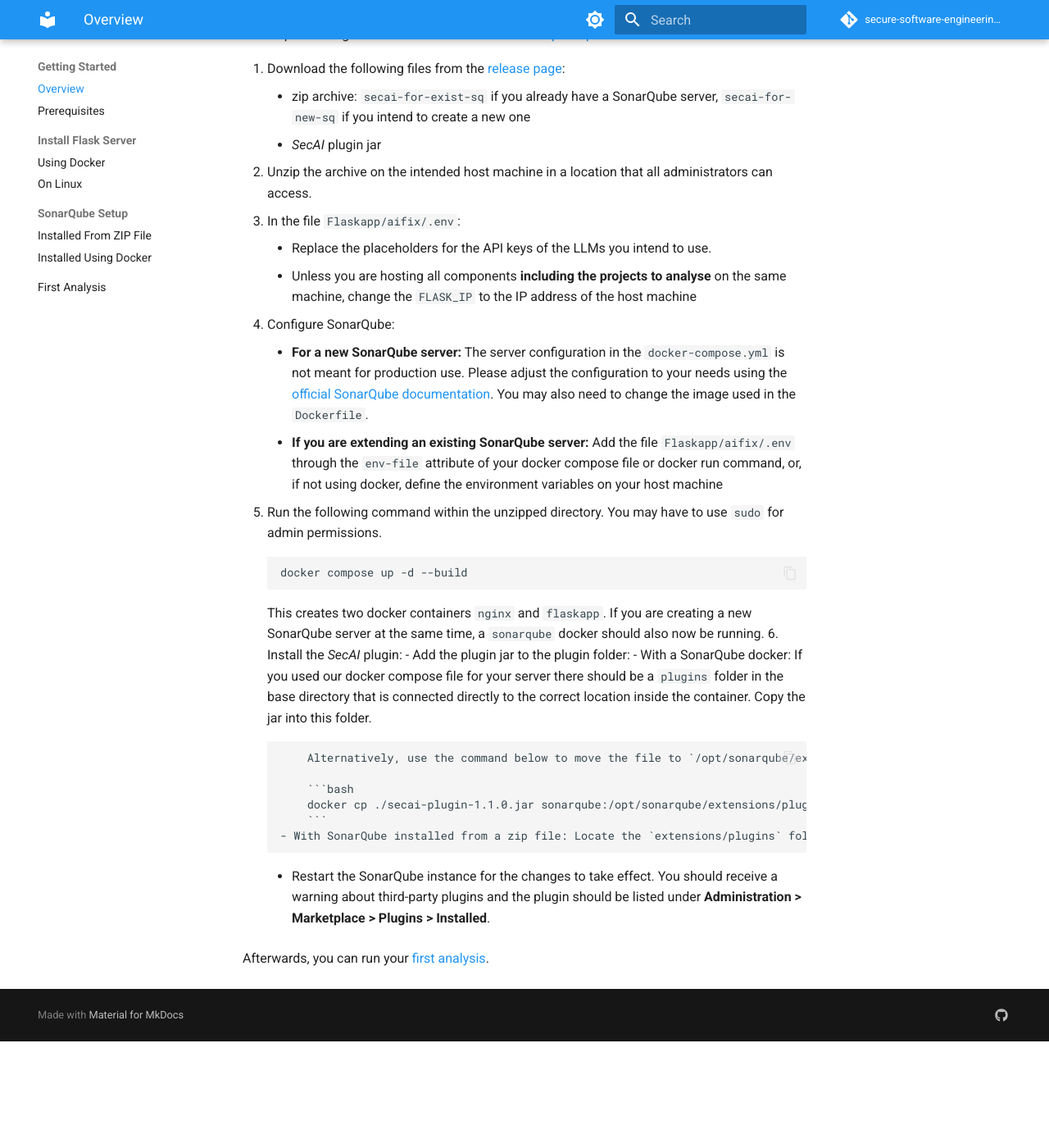
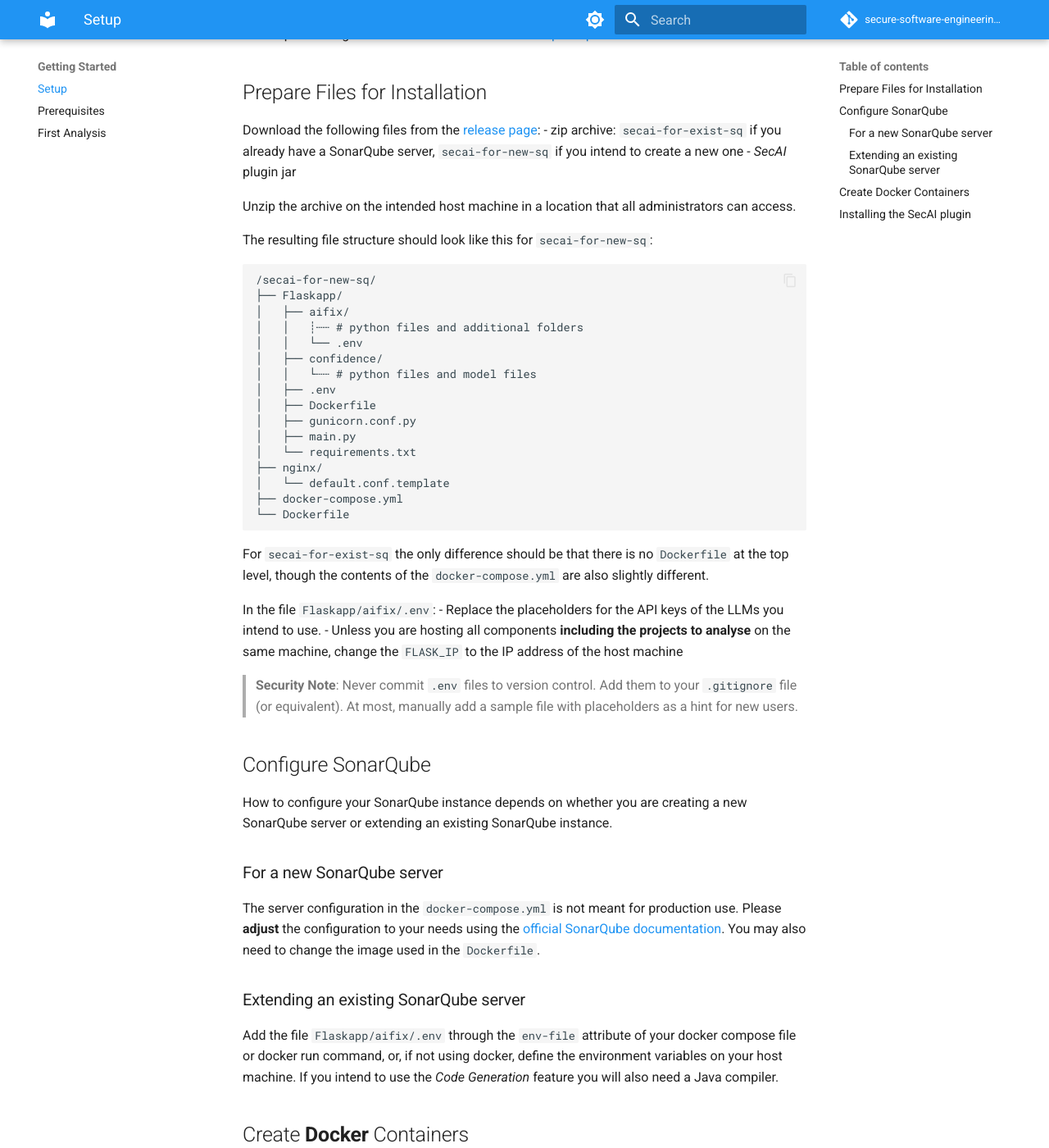
Before and after one commit to secure-software-engineering/CogniCryptSQPlugin, an MkDocs documentation site: the page built from docs/getting-started/overview.md, in a window 1280 px wide and 1400 px high, scrolled down 315 px. Shown: the whole window at 82% size. Built offline with MkDocs 1.6.1 and Material for MkDocs 9.7.7, drawn with Linux system fonts in a browser that asks for light colours; comment, search, counter and statistics services are not loaded; the version menu is left out; before the commit the page ends 1585 px from its top, so only the background shows below that; some of the changed text lies outside the part shown.

Commit message:
Updated setup overview, docs structure and start of dockerless setup+ removed unused docs files

````diff
--- a/docs/getting-started/overview.md
+++ b/docs/getting-started/overview.md
@@ -1,4 +1,4 @@
-# Overview
+# Setup
 
 *SecAI* consists of two components:
 
@@ -7,33 +7,79 @@
 
 Before proceeding with the installation check out the [prerequisites](prerequisites.md).
 
-1. Download the following files from the [release page](https://github.com/secure-software-engineering/CogniCryptSQPlugin/releases):
-    - zip archive: `secai-for-exist-sq` if you already have a SonarQube server, `secai-for-new-sq` if you intend to create a new one
-    - *SecAI* plugin jar
-2. Unzip the archive on the intended host machine in a location that all administrators can access.
-3. In the file `Flaskapp/aifix/.env`:
-    - Replace the placeholders for the API keys of the LLMs you intend to use.
-    - Unless you are hosting all components **including the projects to analyse** on the same machine, change the `FLASK_IP` to the IP address of the host machine
-4. Configure SonarQube:
-    - **For a new SonarQube server:** The server configuration in the `docker-compose.yml` is not meant for production use. Please adjust the configuration to your needs using the [official SonarQube documentation](https://docs.sonarsource.com/sonarqube-server/server-installation). You may also need to change the image used in the `Dockerfile`.
-    - **If you are extending an existing SonarQube server:** Add the file `Flaskapp/aifix/.env` through the `env-file` attribute of your docker compose file or docker run command, or, if not using docker, define the environment variables on your host machine
-5. Run the following command within the unzipped directory. You may have to use `sudo` for admin permissions.
+## Prepare Files for Installation
+
+Download the following files from the [release page](https://github.com/secure-software-engineering/CogniCryptSQPlugin/releases):
+- zip archive: `secai-for-exist-sq` if you already have a SonarQube server, `secai-for-new-sq` if you intend to create a new one
+- *SecAI* plugin jar
+
+Unzip the archive on the intended host machine in a location that all administrators can access.
+
+The resulting file structure should look like this for `secai-for-new-sq`:
+
+```
+/secai-for-new-sq/
+├── Flaskapp/
+│   ├── aifix/
+│   │   ┊┄┄ # python files and additional folders
+│   │   └── .env
+│   ├── confidence/
+│   │   └┄┄ # python files and model files
+│   ├── .env
+│   ├── Dockerfile
+│   ├── gunicorn.conf.py
+│   ├── main.py
+│   └── requirements.txt
+├── nginx/
+│   └── default.conf.template
+├── docker-compose.yml
+└── Dockerfile
+```
+
+For `secai-for-exist-sq` the only difference should be that there is no `Dockerfile` at the top level, though the contents of the `docker-compose.yml` are also slightly different.
+
+In the file `Flaskapp/aifix/.env`:
+- Replace the placeholders for the API keys of the LLMs you intend to use.
+- Unless you are hosting all components **including the projects to analyse** on the same machine, change the `FLASK_IP` to the IP address of the host machine
+
+> **Security Note**: Never commit `.env` files to version control. Add them to your `.gitignore` file (or equivalent). At most, manually add a sample file with placeholders as a hint for new users.
+
+## Configure SonarQube
+
+How to configure your SonarQube instance depends on whether you are creating a new SonarQube server or extending an existing SonarQube instance.
+
+### For a new SonarQube server
+
+The server configuration in the `docker-compose.yml` is not meant for production use. Please **adjust** the configuration to your needs using the [official SonarQube documentation](https://docs.sonarsource.com/sonarqube-server/server-installation). You may also need to change the image used in the `Dockerfile`.
+
+### Extending an existing SonarQube server
+
+Add the file `Flaskapp/aifix/.env` through the `env-file` attribute of your docker compose file or docker run command, or, if not using docker, define the environment variables on your host machine. If you intend to use the *Code Generation* feature you will also need a Java compiler.
+
+## Create **Docker** Containers
+
+Run the following command within the unzipped directory. You may have to use `sudo` for admin permissions.
+
+```bash
+docker compose up -d --build
+```
+
+This builds and runs two docker containers `nginx` and `flaskapp`. If you are creating a new SonarQube server at the same time, a `sonarqube` docker should also now be running.
+
+## Installing the *SecAI* plugin
+
+Add the plugin jar to the plugin folder:
+- **With a SonarQube docker:** If you used our docker compose file for your server there should be a `plugins` folder in the base directory that is connected directly to the correct location inside the container. Copy the jar into this folder.
+
+    Alternatively, use the command below to move the file to `/opt/sonarqube/extensions/plugins` (on the running container `sonarqube`):
 
     ```bash
-    docker compose up -d --build
+    docker cp ./secai-plugin-1.1.0.jar sonarqube:/opt/sonarqube/extensions/plugins
     ```
 
-    This creates two docker containers `nginx` and `flaskapp`. If you are creating a new SonarQube server at the same time, a `sonarqube` docker should also now be running.
-6. Install the *SecAI* plugin:
-    - Add the plugin jar to the plugin folder:
-        - With a SonarQube docker: If you used our docker compose file for your server there should be a `plugins` folder in the base directory that is connected directly to the correct location inside the container. Copy the jar into this folder.
+    > Note: On Windows the **jar path** should use backslash ("\\") instead of forward slash ("/").
+- **With SonarQube installed [from a zip file](https://docs.sonarsource.com/sonarqube-server/server-installation/from-zip-file):** Locate the `extensions/plugins` folder inside your SonarQube distribution and move the jar into it.
 
-            Alternatively, use the command below to move the file to `/opt/sonarqube/extensions/plugins` (on the running container `sonarqube`):
-
-            ```bash
-            docker cp ./secai-plugin-1.1.0.jar sonarqube:/opt/sonarqube/extensions/plugins
-            ```
-        - With SonarQube installed from a zip file: Locate the `extensions/plugins` folder inside your SonarQube distribution and move the jar into it.
-    - Restart the SonarQube instance for the changes to take effect. You should receive a warning about third-party plugins and the plugin should be listed under **Administration > Marketplace > Plugins > Installed**.
+Restart the SonarQube instance for the changes to take effect. You should receive a warning about third-party plugins and the plugin should be listed under **Administration > Marketplace > Plugins > Installed**.
 
 Afterwards, you can run your [first analysis](first-analysis.md).
--- a/docs/getting-started/sq-docker.md
+++ /dev/null
@@ -1,5 +0,0 @@
-# Configure SonarQube Installed Using Docker
-
-## Flask IP
-
-## *SecAI* Plugin
--- a/docs/getting-started/sq-zip.md
+++ /dev/null
@@ -1,5 +0,0 @@
-# Configure SonarQube Installed from a ZIP File
-
-## Flask IP
-
-## *SecAI* Plugin
--- a/mkdocs.yml
+++ b/mkdocs.yml
@@ -42,14 +42,8 @@
 nav:
   - Home: index.md
   - Getting Started:
-    - Overview: getting-started/overview.md
+    - Setup: getting-started/overview.md
     - Prerequisites: getting-started/prerequisites.md
-    - Install Flask Server:
-      - Using Docker: getting-started/flask-server-docker.md
-      - On Linux: getting-started/flask-server-linux.md
-    - SonarQube Setup:
-      - Installed From ZIP File: getting-started/sq-zip.md
-      - Installed Using Docker: getting-started/sq-docker.md
     - First Analysis: getting-started/first-analysis.md
   - User Guide:
     - Issue Management: user-guide/issue-management.md
````
Also changed, not shown: docs/getting-started/flask-server-docker.md (deleted, +0 -183 lines), docs/getting-started/flask-server-linux.md (+15 -15 lines).
